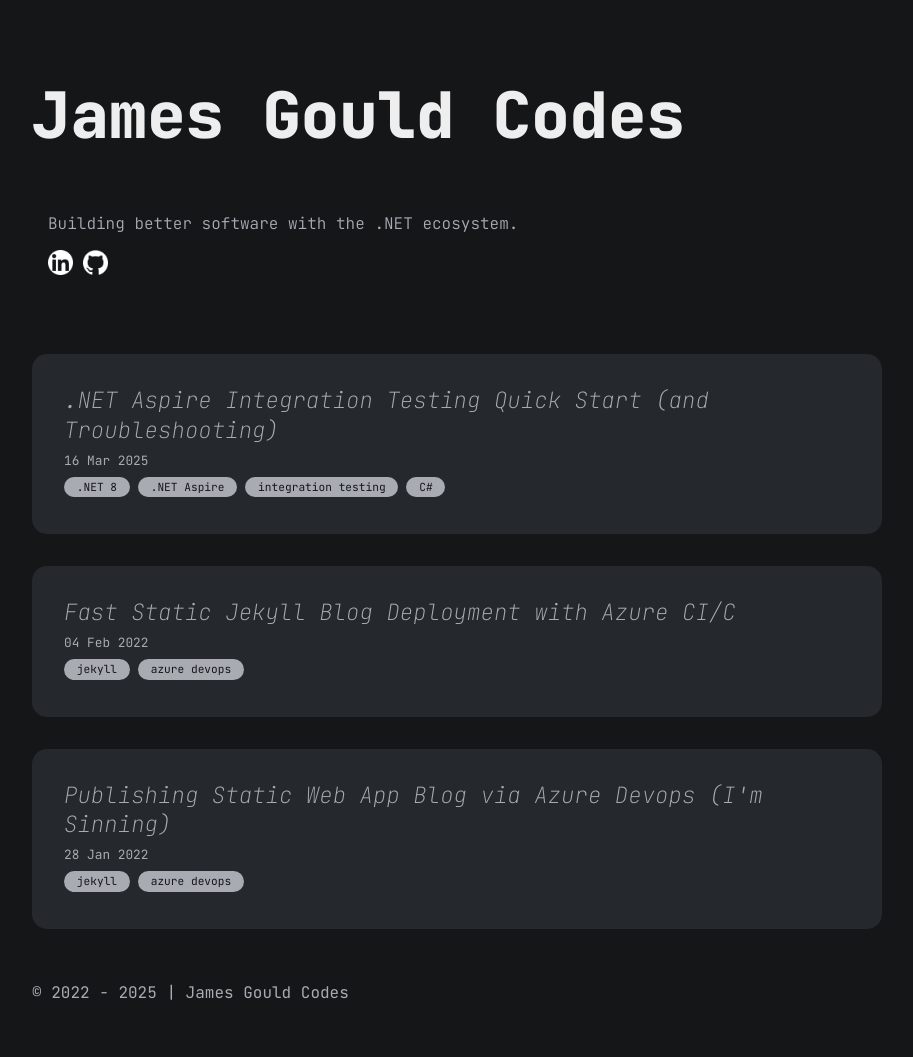
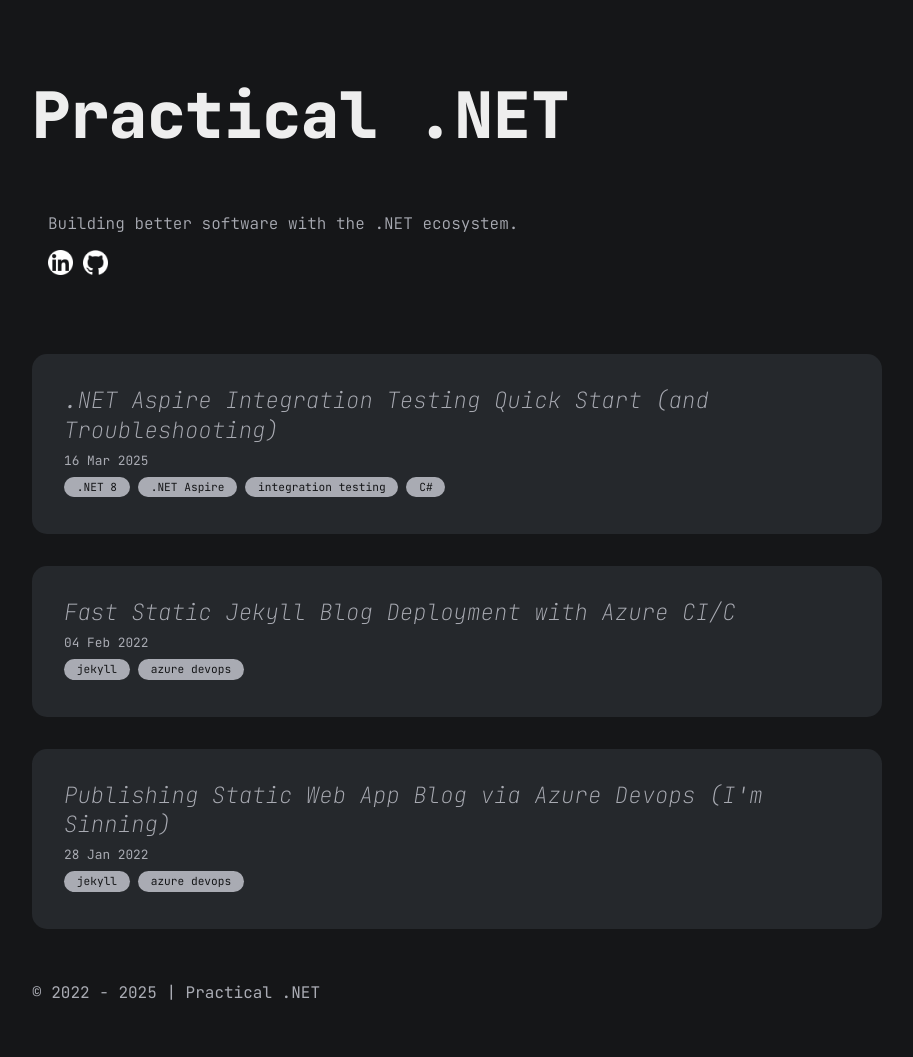
Before and after one commit to james-gould/PersonalBlog, a Jekyll site: the page built from index.md, in a window 1280 px wide. Shown: the whole page, without its empty margins (183-1096 px from the left). Built offline with Jekyll 4.4.1, drawn with Linux system fonts in a browser that asks for light colours.

Commit message:
Fixed syntax highlighting being weird

```diff
--- a/_config.yml
+++ b/_config.yml
@@ -1,4 +1,4 @@
-title: James Gould Codes
+title: Practical .NET
 markdown: kramdown
 url: "https://jamesgould.dev"
 baseurl: ""
--- a/_data/author.yml
+++ b/_data/author.yml
@@ -7,5 +7,5 @@ description: "
 contact:
   - title: linkedin
     url: https://www.linkedin.com/in/james-gould-283323198/
-  - title: Github
+  - title: github
     url: https://github.com/james-gould
--- a/assets/css/blog.css
+++ b/assets/css/blog.css
@@ -25,7 +25,7 @@
 html,
 body {
   color: var(--white-2);
-  background-color: var(--gray-1);
+  background-color: var(--gray-6);
   font-family: "JetBrains Mono", monospace;
   line-height: 2rem;
   background-color: var(--gray-5);
--- a/assets/css/syntax.css
+++ b/assets/css/syntax.css
@@ -146,7 +146,7 @@
   color: #ffffff;
 } /* Name.Exception */
 .highlight .nf {
-  color: #ff0086;
+  color: #DCDCAA;
   font-weight: bold;
 } /* Name.Function */
 .highlight .nl {
```
Also changed, not shown: 8 other files.
